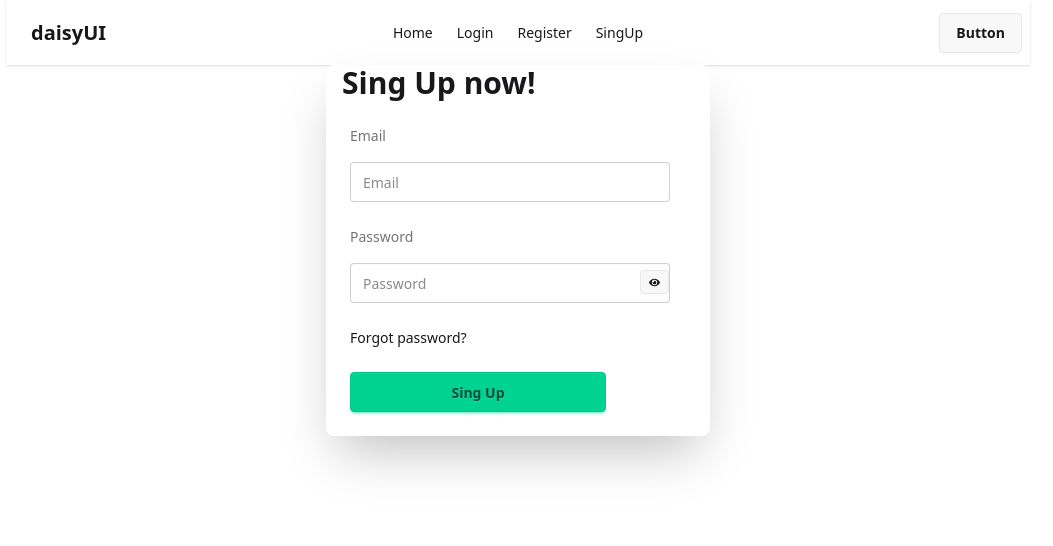
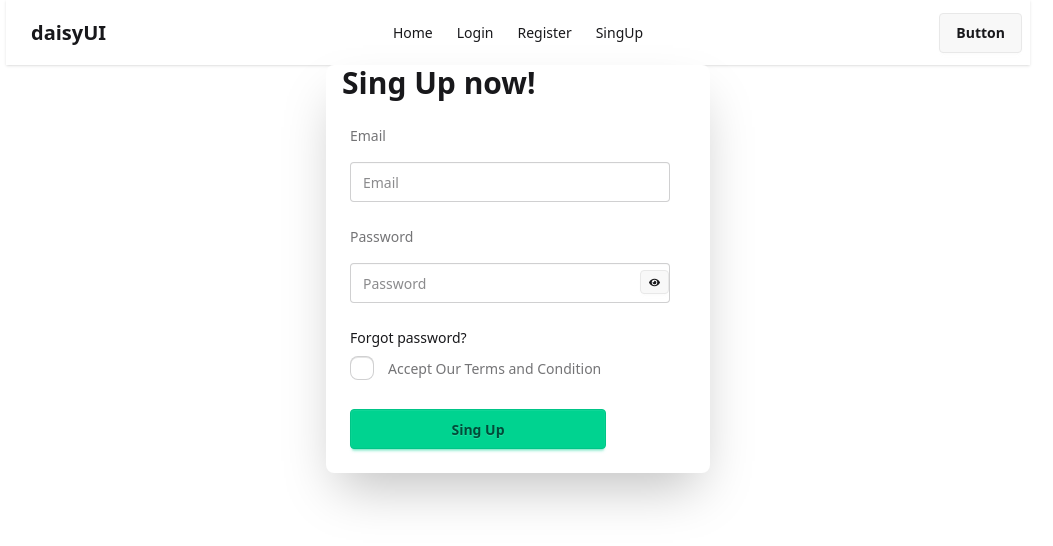
Before and after one commit to AkhiSharmin/Auth-Recap-Email-Pass-, a React (Vite) app: page /signUp in a window 1280 px wide. Shown: the top 546 px of the page, without its empty margins (122-1175 px from the left). Built offline with nearby package versions, Linux system fonts and the light colour scheme.

Commit message:
added terms

```diff
--- a/src/components/SingUp/SingUp.jsx
+++ b/src/components/SingUp/SingUp.jsx
@@ -2,6 +2,7 @@ import { createUserWithEmailAndPassword } from "firebase/auth";
 import React, { useState } from "react";
 import { auth } from "../../firebase.init";
 import { FaEye } from "react-icons/fa";
+import { FaEyeSlash } from "react-icons/fa6";
 
 const SingUp = () => {
   const [success, setSuccess] = useState(false);
@@ -12,11 +13,17 @@ const SingUp = () => {
     e.preventDefault();
     const email = e.target.email.value;
     const password = e.target.password.value;
-    console.log(email, password);
+    const terms = e.target.terms.checked;
+    console.log(email, password, terms);
 
     // reset error and statues
     setErrorMassage("");
     setSuccess(false);
+
+    if (!terms) {
+      setErrorMassage("Please accept Our terms and condition");
+      return;
+    }
 
     if (password.length < 6) {
       setErrorMassage("Password should be 6 characters or longer");
@@ -74,11 +81,21 @@ const SingUp = () => {
           onClick={() => setShowPassword(!showPassword)}
           className="btn btn-xs absolute right-[41px] top-[205px]"
         >
-          <FaEye></FaEye>
+          {showPassword ? <FaEyeSlash></FaEyeSlash> : <FaEye></FaEye>}
         </button>
         <div>
           <a className="link link-hover">Forgot password?</a>
         </div>
+
+        <div className="form-control">
+          <label className="label cursor-pointer">
+            <input type="checkbox" name="terms" className="checkbox" />
+            <span className="label-text ml-2">
+              Accept Our Terms and Condition
+            </span>
+          </label>
+        </div>
+
         <button className="btn btn-success btn-wide mt-4">Sing Up</button>
       </form>
       {errorMassage && <p className="text-red-600">{errorMassage}</p>}
```
